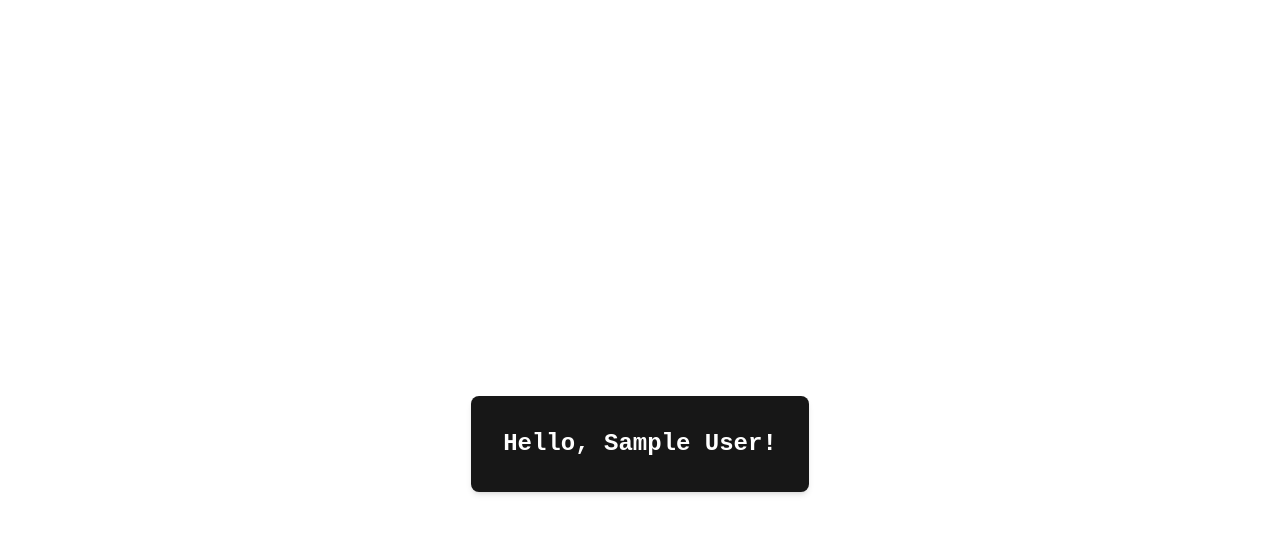
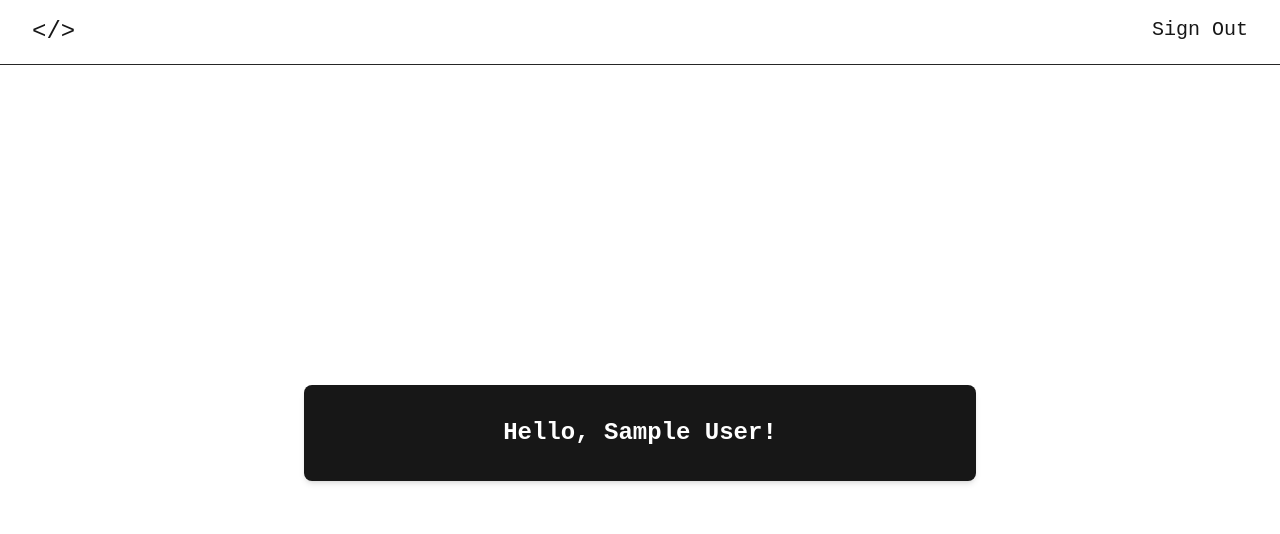
Before and after one commit to tims-exe/codestash, a Next.js app: page /home in a window 1280 px wide. Shown: the top 534 px of the page. Built offline with nearby package versions, Linux system fonts and the light colour scheme; no server answers; sample sign-in values are in the browser's storage.

Commit message:
fixed eslint error

```diff
--- a/src/app/api/signup/route.ts
+++ b/src/app/api/signup/route.ts
@@ -40,8 +40,9 @@ export async function POST(request: NextRequest) {
       )
     }
   } catch (error) {
+    console.error('Signup error:', error)
     return NextResponse.json(
-      { message: `Internal server error : ${error}` },
+      { message: 'Internal server error' },
       { status: 500 }
     )
   }
--- a/src/app/home/page.tsx
+++ b/src/app/home/page.tsx
@@ -1,7 +1,8 @@
+// src/app/home/page.tsx
 import { redirect } from 'next/navigation'
 import { getServerSession } from 'next-auth'
 import { authOptions } from '../../lib/authOptions'
-import Layout from '@/components/Layout'
+import Navbar from '@/components/Navbar'
 
 export default async function Home() {
   const session = await getServerSession(authOptions)
@@ -11,15 +12,22 @@ export default async function Home() {
   }
 
   return (
-    <Layout>
-    <div className="max-w-2xl mx-auto text-center flex flex-col justify-center items-center">
-        <div className="bg-neutral-900 p-8 rounded-lg shadow-md">
-            <h2 className="text-2xl font-semibold text-white">
-            Hello, {session.user?.name}!
+    <div className="min-h-screen flex flex-col">
+      <nav className="w-full bg-background border-b border-neutral-800 px-4 sm:px-6 lg:px-8 py-4">
+        <div className="max-w-7xl mx-auto">
+          <Navbar />
+        </div>
+      </nav>
+
+      <main className="flex-1 flex items-center justify-center px-4 sm:px-6 lg:px-8">
+        <div className="w-full max-w-2xl text-center">
+          <div className="bg-neutral-900 p-6 sm:p-8 rounded-lg shadow-md">
+            <h2 className="text-xl sm:text-2xl font-semibold text-white">
+              Hello, {session.user?.name}!
             </h2>
-
+          </div>
         </div>
+      </main>
     </div>
-    </Layout>
   )
 }
--- a/src/app/login/page.tsx
+++ b/src/app/login/page.tsx
@@ -1,7 +1,6 @@
 import { redirect } from "next/navigation";
 import { getServerSession } from "next-auth";
 import { authOptions } from '../../lib/authOptions'
-// import Layout from "../../components/Layout";
 import AuthForm from "../../components/AuthForm";
 import Link from "next/link";
 
@@ -38,9 +37,7 @@ export default async function LoginPage({ searchParams }: LoginPageProps) {
           </p>
         </div>
       </div>
-    <div>
-
-    </div>
+      <div></div>
     </div>
   );
 }
--- a/src/app/signup/page.tsx
+++ b/src/app/signup/page.tsx
@@ -3,7 +3,6 @@ import { getServerSession } from 'next-auth'
 import { authOptions } from '../../lib/authOptions'
 import AuthForm from '../../components/AuthForm'
 import Link from "next/link";
-
 
 export default async function SignupPage() {
   const session = await getServerSession(authOptions)
@@ -16,7 +15,7 @@ export default async function SignupPage() {
     <div className="min-h-screen flex flex-col justify-between p-10">
       <Link href="/" className="self-start text-2xl">&lt;/&gt;</Link>
       <div className="flex flex-col justify-center items-center">
-      <AuthForm type="signup" />
+        <AuthForm type="signup" />
         <div className="text-center mt-4">
           <p className="text-gray-600">
             Already have an account?{' '}
--- a/src/components/AuthForm.tsx
+++ b/src/components/AuthForm.tsx
@@ -65,7 +65,8 @@ export default function AuthForm({ type }: AuthFormProps) {
         }
       }
     } catch (error) {
-      setError(`Something went wrong. Please try again. Error : ${error}`)
+      console.error('Auth error:', error)
+      setError('Something went wrong. Please try again.')
     } finally {
       setLoading(false)
     }
@@ -88,7 +89,7 @@ export default function AuthForm({ type }: AuthFormProps) {
           <label htmlFor="username" className="block text-sm text-neutral-400">
             Username
           </label>
-            <input
+          <input
             type="text"
             id="username"
             name="username"
@@ -99,14 +100,14 @@ export default function AuthForm({ type }: AuthFormProps) {
             minLength={3}
             maxLength={50}
             className="mt-1 block w-full px-3 py-2 border border-gray-300 rounded-md shadow-sm bg-neutral-900 text-white placeholder-gray-400 focus:outline-none focus:ring-neutral-500 focus:border-neutral-500"
-            />
+          />
         </div>
 
         <div>
           <label htmlFor="password" className="block text-sm text-neutral-400">
             Password
           </label>
-            <input
+          <input
             type="password"
             id="password"
             name="password"
@@ -116,8 +117,7 @@ export default function AuthForm({ type }: AuthFormProps) {
             required
             minLength={6}
             className="mt-1 block w-full px-3 py-2 border border-gray-300 rounded-md shadow-sm bg-neutral-900 text-white placeholder-gray-400 focus:outline-none focus:ring-neutral-500 focus:border-neutral-500"
-            />
-
+          />
         </div>
 
         <button
--- a/src/components/Layout.tsx
+++ b/src/components/Layout.tsx
@@ -1,39 +1,13 @@
-'use client'
-
-import { signOut } from 'next-auth/react'
-import Link from 'next/link'
-import { ReactNode } from 'react'
+import React from 'react'
 
 interface LayoutProps {
-  children: ReactNode
+  children: React.ReactNode
 }
 
 export default function Layout({ children }: LayoutProps) {
   return (
-  <div className="min-h-screen flex flex-col">
-    <nav className="pt-6">
-      <div className="mx-auto px-4 sm:px-6 lg:px-10">
-        <div className="flex items-center justify-between h-16">
-          <Link href="/" className="text-2xl text-white">
-            &lt;/&gt;
-          </Link>
-
-          {/* Right: Sign Out */}
-          <button
-            onClick={() => signOut({ callbackUrl: '/login' })}
-            className="text-white px-4 py-2 rounded-md hover:text-green-700 transition-colors"
-          >
-            Sign Out
-          </button>
-        </div>
-      </div>
-    </nav>
-
-    {/* Main Content */}
-    <main className="flex flex-1 justify-center items-center px-4 sm:px-6 lg:px-8">
+    <div className="min-h-screen bg-background text-foreground">
       {children}
-    </main>
-  </div>
-)
-
+    </div>
+  )
 }
--- /dev/null
+++ b/src/components/Navbar.tsx
@@ -0,0 +1,28 @@
+'use client'
+
+import Link from 'next/link'
+import React from 'react'
+import { signOut } from 'next-auth/react'
+
+const Navbar = () => {
+  const handleSignOut = async () => {
+    await signOut({
+      callbackUrl: '/',
+      redirect: true
+    })
+  }
+
+  return (
+    <div className='flex justify-between items-center'>
+      <Link href="/" className="self-start text-2xl">&lt;/&gt;</Link>
+      <button
+        onClick={handleSignOut}
+        className="self-start text-xl hover:text-red-500 transition-colors duration-200 cursor-pointer"
+      >
+        Sign Out
+      </button>
+    </div>
+  )
+}
+
+export default Navbar
--- a/src/lib/auth.ts
+++ b/src/lib/auth.ts
@@ -1,4 +1,4 @@
-import bcrypt from "bcryptjs";
+import * as bcrypt from "bcryptjs";
 import { AuthResult, User } from "../types/auth";
 import { prisma } from "./prisma";
 
@@ -31,7 +31,7 @@ export async function createUser(
 
     return { success: true, user: userForReturn };
   } catch (error: unknown) {
-    // Handle unique‐constraint error (Prisma error code P2002)
+    // Handle unique constraint error (Prisma error code P2002)
     if (
       typeof error === "object" &&
       error !== null &&
@@ -41,6 +41,7 @@ export async function createUser(
       return { success: false, error: "Username already exists" };
     }
 
+    console.error('Create user error:', error);
     return {
       success: false,
       error:
@@ -76,6 +77,7 @@ export async function verifyUser(
 
     return { success: true, user: userForReturn };
   } catch (error: unknown) {
+    console.error('Verify user error:', error);
     return {
       success: false,
       error:
--- a/src/middleware.ts
+++ b/src/middleware.ts
@@ -1,7 +1,9 @@
 import { withAuth } from "next-auth/middleware"
 
 export default withAuth(
-  // Remove the unused middleware function entirely
+  function middleware() {
+    // This function can be empty since we're handling auth in callbacks
+  },
   {
     callbacks: {
       authorized: ({ token, req }) => {
```
Also changed, not shown: 1 other file (tests, documents, lock files or other folders). Lines whose indentation alone changed are shown as unchanged.
